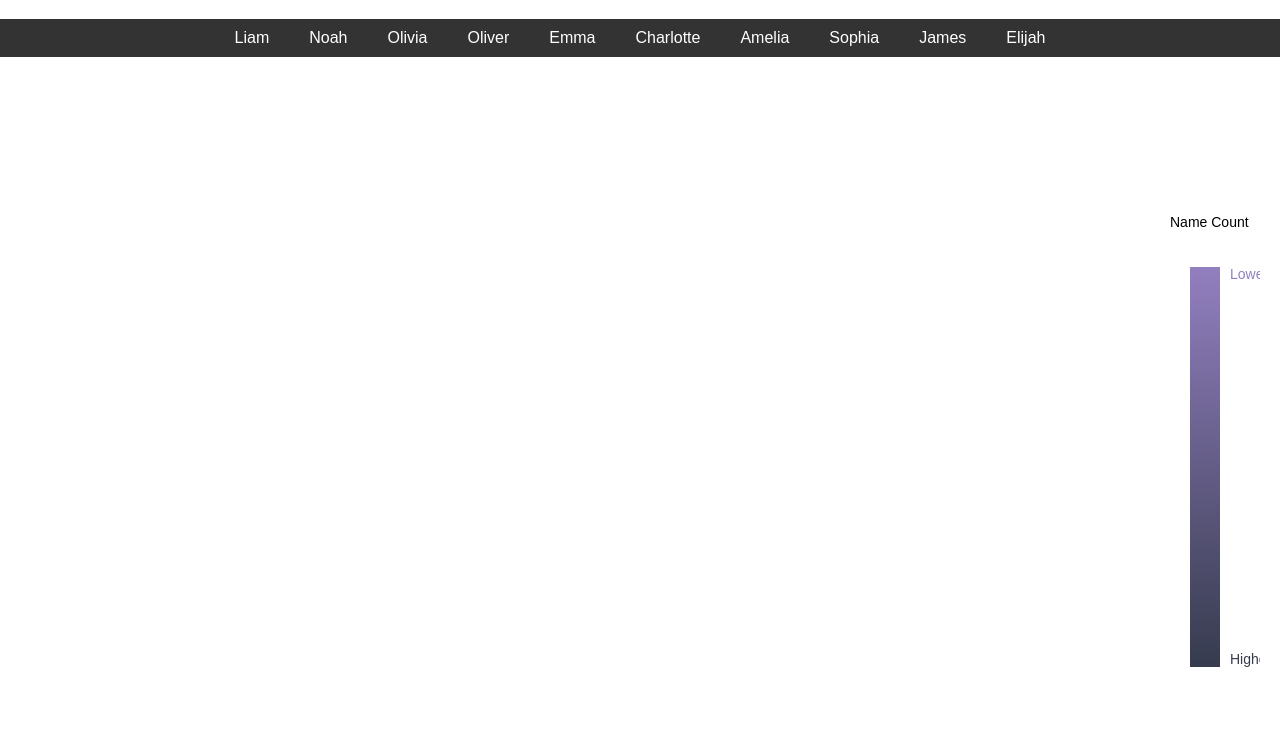
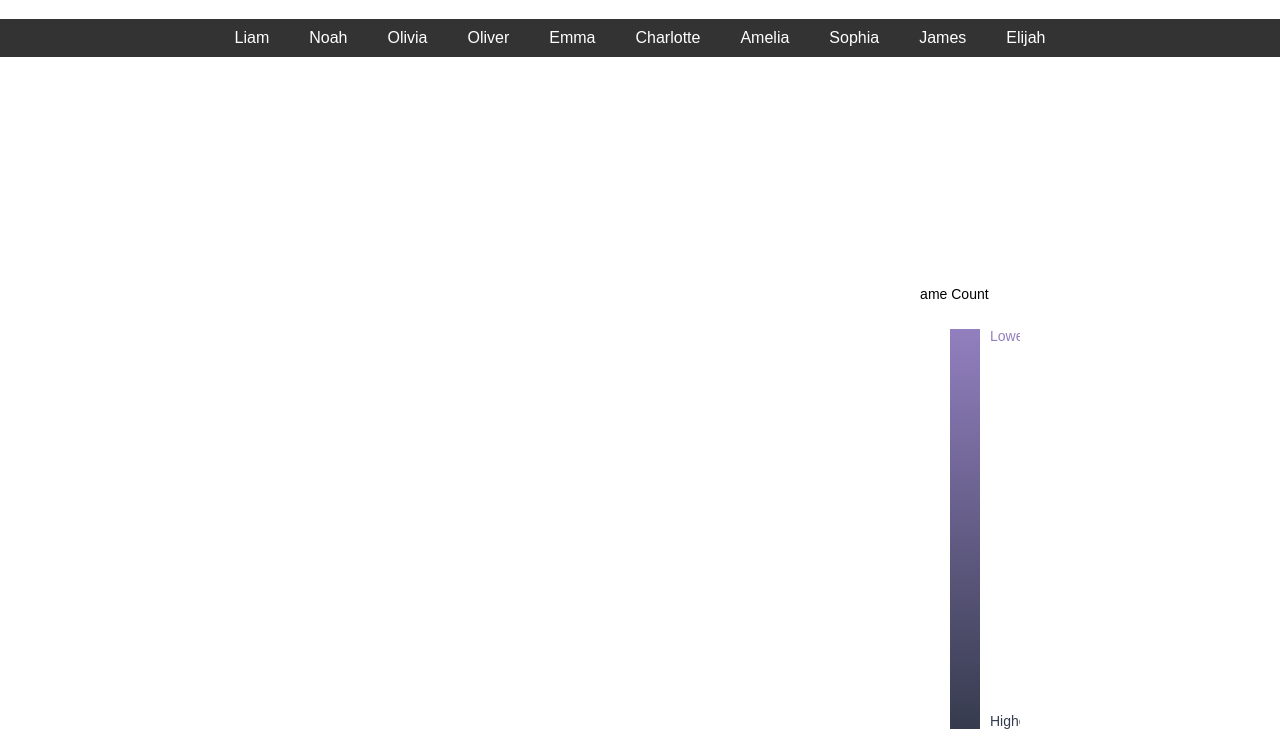
Before and after one commit to marilyn8/marilyn8.github.io, a plain HTML site: page index.html in a window 1280 px wide. Shown: the part 61-800 px from the top of the page. Drawn offline with nearby package versions, Linux system fonts and the light colour scheme.

Commit message:
Update index.html

```diff
--- a/index.html
+++ b/index.html
@@ -72,7 +72,7 @@
     }
 
     #legend {
-      position: absolute;
+      position: relative;
       top: 50%;
       right: 20px;
       transform: translateY(-50%);
@@ -125,7 +125,7 @@
         </linearGradient>
       </defs>
       <rect x="30" y="20" width="30" height="400" fill="url(#bubble-legend-gradient)" />
-      <text x="10" y="-20" text-anchor="left" font-size="14" fill="#000">Name Count</text>
+      <text x="-10" y="-10" text-anchor="left" font-size="14" fill="#000">Name Count</text>
       <text x="70" y="32" text-anchor="left" font-size="14" fill="#927fbf">Lowest</text>
       <text x="70" y="417" text-anchor="left" font-size="14" fill="#363b4e">Highest</text>
     </svg>
```
